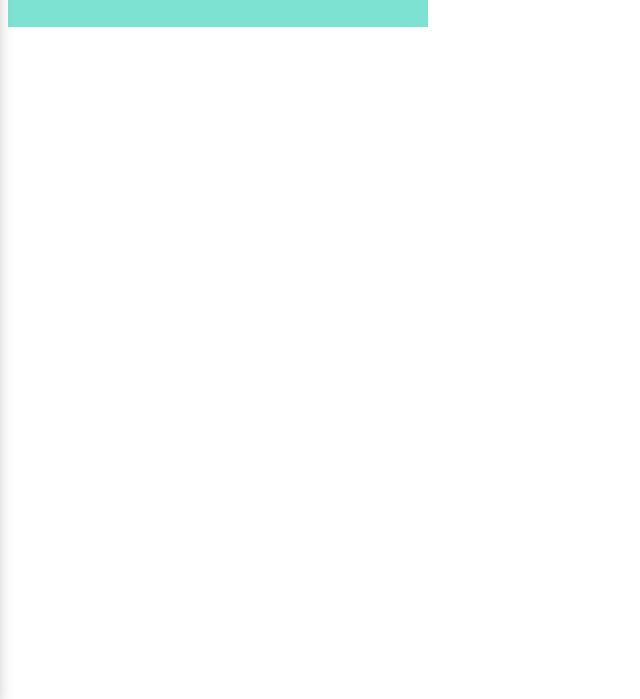
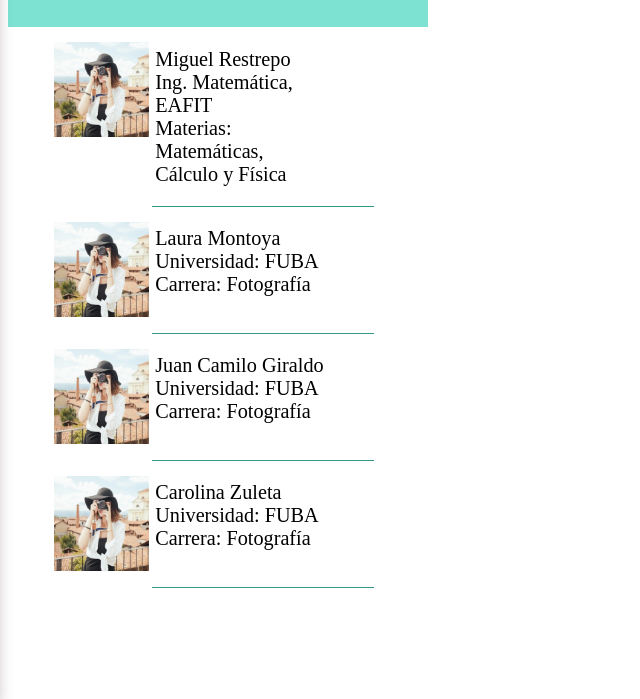
Before and after one commit to juanp-ctrl/App-movil-en-web, a plain HTML site: page monitores.html in a window 1280 px wide. Shown: the part 101-800 px from the top of the page, without its empty margins (0-640 px from the left). Drawn offline with Linux system fonts and the light colour scheme.

Commit message:
plantilla monitores v1

```diff
--- a/css/main.css
+++ b/css/main.css
@@ -200,6 +200,7 @@ main{
     height: 90px;
     margin-inline-start: 3px;
     margin-inline-end: 3px;
+    height: auto;
 }
  #combobox{
     width: 145px;
--- a/monitores.html
+++ b/monitores.html
@@ -28,7 +28,54 @@
             <div id="home"><a href="index.html"><img src="img/home.png" alt="Imagen de home"></a></div>
         </header>
         <main>
-
+            <div id="enlace">
+                <div id="espaciado"></div>
+                <div id="contenido">
+                    <div id="imagen-ap"><img src="img/manuela.jpg" alt="Foto de perfil de manuela"> </a></div>
+                    <div id="caja">
+                    <div id="texto-box">
+                        <p> Miguel Restrepo <br> Ing. Matemática, EAFIT <br> Materias: Matemáticas, Cálculo y Física </p>
+                    </div>
+                    </div>
+                </div>
+                <div id="espaciado"></div>
+            </div>
+            <div id="enlace">
+                <div id="espaciado"></div>
+                <div id="contenido">
+                    <div id="imagen-ap"><img src="img/manuela.jpg" alt="Foto de perfil de manuela"> </a></div>
+                    <div id="caja">
+                    <div id="texto-box">
+                        <p> Laura Montoya <br> Universidad: FUBA <br> Carrera: Fotografía</p>
+                    </div>
+                    </div>
+                </div>
+                <div id="espaciado"></div>
+            </div>
+            <div id="enlace">
+                <div id="espaciado"></div>
+                <div id="contenido">
+                    <div id="imagen-ap"><img src="img/manuela.jpg" alt="Foto de perfil de manuela"> </a></div>
+                    <div id="caja">
+                    <div id="texto-box">
+                        <p> Juan Camilo Giraldo <br> Universidad: FUBA <br> Carrera: Fotografía</p>
+                    </div>
+                    </div>
+                </div>
+                <div id="espaciado"></div>
+            </div>
+            <div id="enlace">
+                <div id="espaciado"></div>
+                <div id="contenido">
+                    <div id="imagen-ap"><img src="img/manuela.jpg" alt="Foto de perfil de manuela"> </a></div>
+                    <div id="caja">
+                    <div id="texto-box">
+                        <p> Carolina Zuleta <br> Universidad: FUBA <br> Carrera: Fotografía</p>
+                    </div>
+                    </div>
+                </div>
+                <div id="espaciado"></div>
+            </div>
         </main>
     </div>
 </body>
```
